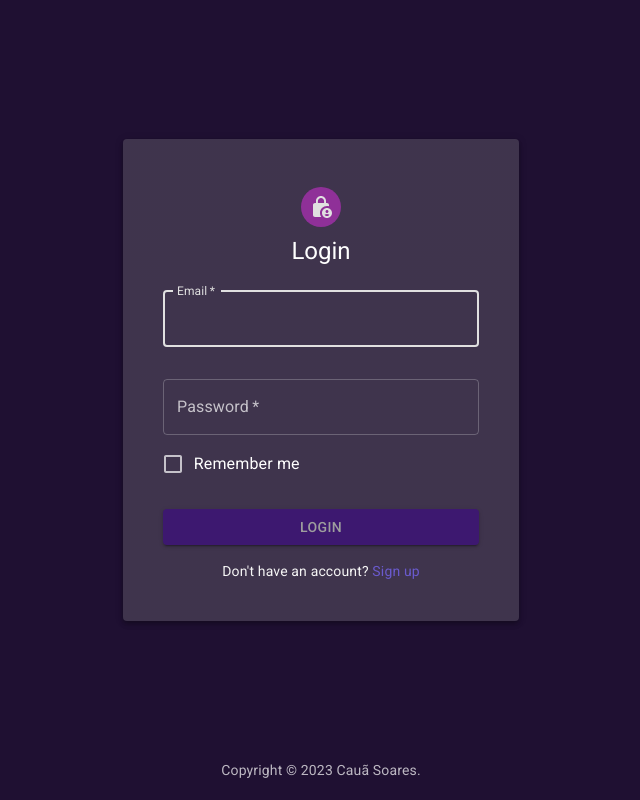
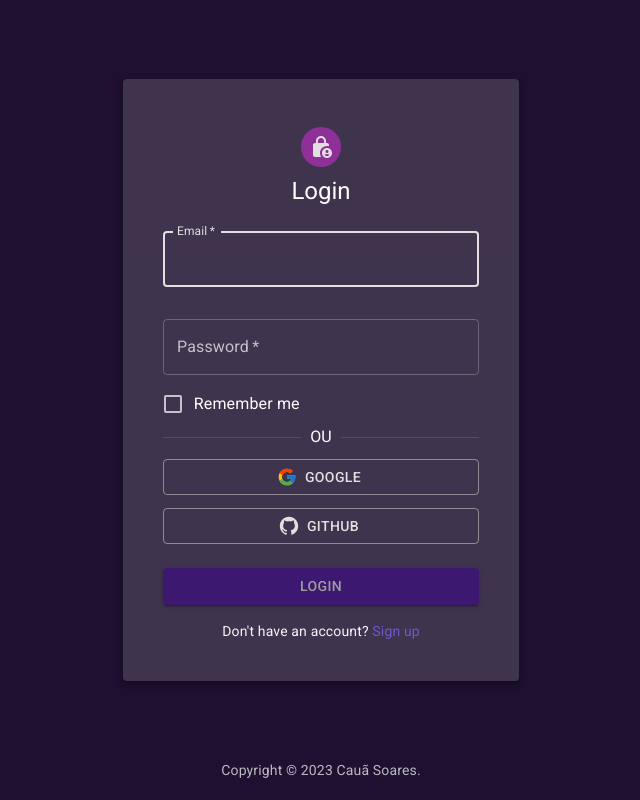
Before and after one commit to ocsoares/Auth-Form-NextJS, a Next.js app: page /auth/login in a window 1280 px wide. Shown: the whole page, without its empty margins (319-959 px from the left). Built offline with nearby package versions, Linux system fonts and the light colour scheme; no server answers.

Commit message:
feat: add google & github social login buttons

```diff
--- a/package.json
+++ b/package.json
@@ -22,6 +22,7 @@
     "react": "latest",
     "react-dom": "latest",
     "react-hook-form": "^7.47.0",
+    "react-icons": "^4.11.0",
     "zod": "^3.22.4"
   },
   "devDependencies": {
--- a/src/app/auth/login/components/AuthLoginForm.tsx
+++ b/src/app/auth/login/components/AuthLoginForm.tsx
@@ -1,11 +1,21 @@
 "use client";
 
-import { Box, Checkbox, FormControlLabel, Grid, Stack } from "@mui/material";
+import {
+  Box,
+  Button,
+  Checkbox,
+  Divider,
+  FormControlLabel,
+  Grid,
+  Stack,
+} from "@mui/material";
 import AuthTextField from "../../components/AuthTextField";
 import { AuthButton } from "../../components/AuthButton";
 import { AuthTextLink } from "../../components/AuthTextLink";
 import { AuthAlert } from "../../components/AuthAlert";
 import { useAuthLogin } from "../hooks/useAuthLogin";
+import { FcGoogle } from "react-icons/fc";
+import { GrGithub } from "react-icons/gr";
 
 export function AuthLoginForm() {
   const {
@@ -57,6 +67,19 @@ export function AuthLoginForm() {
             onChange={handleCheckboxChange}
           />
         </Grid>
+
+        <Divider>OU</Divider>
+
+        <Stack spacing={1.6} mt={1.2}>
+          <Button variant="outlined" color="secondary" startIcon={<FcGoogle />}>
+            Google
+          </Button>
+
+          <Button variant="outlined" color="secondary" startIcon={<GrGithub />}>
+            GitHub
+          </Button>
+        </Stack>
+
         <AuthButton disabled={logged} text="Login" />
         <AuthTextLink
           text="Don't have an account? "
```
Also changed, not shown: 1 other file (tests, documents, lock files or other folders).
